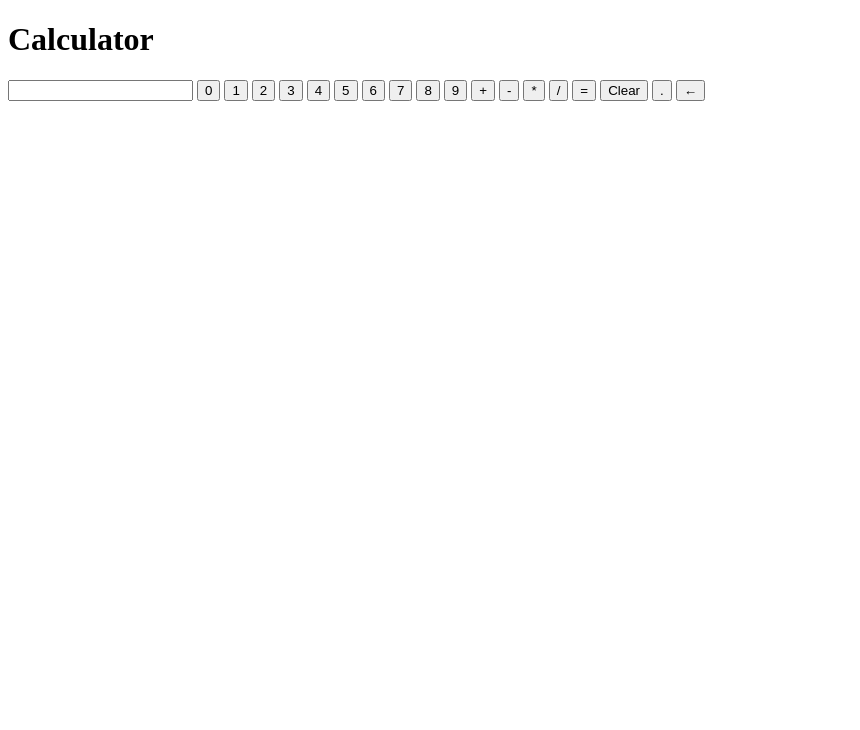
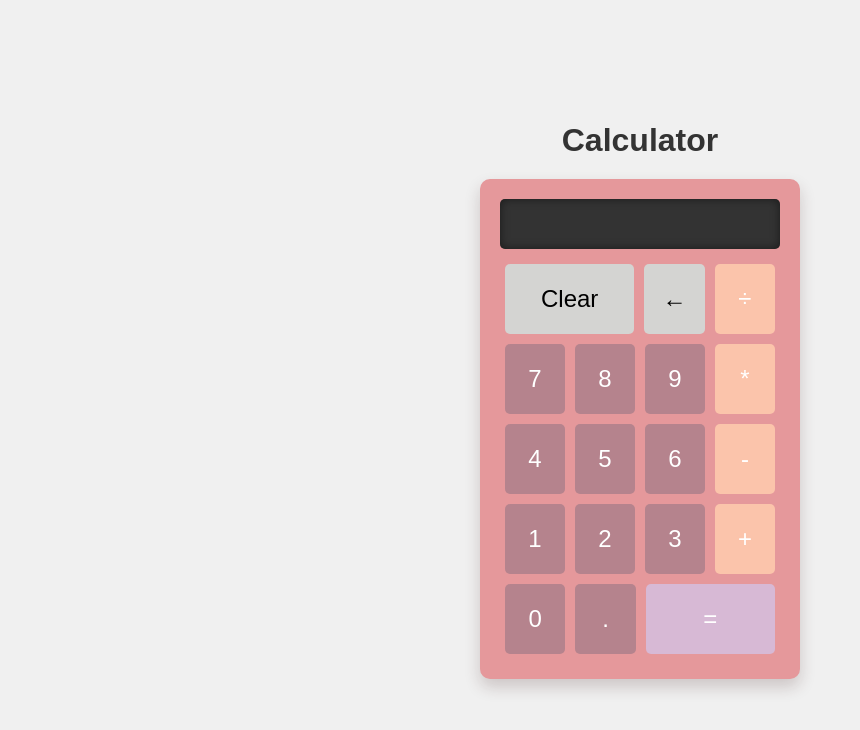
Before and after one commit to YungLien/Calculator, a plain HTML site: page index.html in a window 1280 px wide. Shown: the whole page, without its empty margins (0-860 px from the left). Drawn offline with Linux system fonts and the light colour scheme.

Commit message:
update the style

```diff
--- a/calculator.js
+++ b/calculator.js
@@ -37,8 +37,8 @@ function operate(firstnum, operator, secondnum) {
 
 // Variables to store input values and operator
 let displayValue = ''; // Current input value
-let firstOperand = null; // First operand
-let currentOperator = null; // Current operator
+let firstOperand = null; // First operand 儲存運算中的第一個數字或操作數
+let currentOperator = null; // Current operator 儲存目前選擇的運算符號
 let fullExpression = ''; // Full expression to be displayed
 
 // Get reference to display element
@@ -73,10 +73,10 @@ const buttons = {
 
 // Event handler for number button clicks
 function handleNumberClick(number) {
-    if (currentOperator && firstOperand !== null) {
+    if (currentOperator && firstOperand !== null) {  // 已輸入第一個數字和運算符號
         displayValue += number;
         fullExpression = `${firstOperand} ${currentOperator} ${displayValue}`;
-    } else {
+    } else { //currentOperator是null
         displayValue += number;
         fullExpression = displayValue;
     }
@@ -85,12 +85,12 @@ function handleNumberClick(number) {
 
 // Event handler for operator button clicks
 function handleOperatorClick(operator) {
-    if (firstOperand === null) {
-        firstOperand = parseFloat(displayValue);
+    if (firstOperand === null) { // 還沒有輸入第一個數字
+        firstOperand = parseFloat(displayValue); //把當前顯示的數字（displayValue）轉換為浮點數並儲存到 firstOperand 中
         currentOperator = operator;
         fullExpression = `${firstOperand} ${currentOperator}`;
-        displayValue = '';
-    } else if (currentOperator) {
+        displayValue = ''; //清空 displayValue。這樣使用者可以開始輸入第二個數字。
+    } else if (currentOperator) { //如果 firstOperand 已經有值，並且 currentOperator 已經設定了
         const result = operate(firstOperand, currentOperator, parseFloat(displayValue));
         firstOperand = result;
         currentOperator = operator;
@@ -102,7 +102,7 @@ function handleOperatorClick(operator) {
 
 // Event handler for the equal button
 function handleEqualClick() {
-    if (firstOperand !== null && currentOperator !== null) {
+    if (firstOperand !== null && currentOperator !== null) { //firstOperand) 和運算符號 (currentOperator)。如果兩者都不為 null，則意味著可以進行計算。
         const result = operate(firstOperand, currentOperator, parseFloat(displayValue));
         displayValue = String(result);
         fullExpression = displayValue;
@@ -123,7 +123,7 @@ function handleClearClick() {
 
 // Event handler for the dot button to add decimals
 function handleDotClick() {
-    if (!displayValue.includes('.')) {
+    if (!displayValue.includes('.')) { //displayValue 中不包含小數點
         displayValue += '.';
         display.value = fullExpression += '.';
     }
@@ -131,7 +131,7 @@ function handleDotClick() {
 
 // Event handler for the backspace button to delete the last character
 function handleBackspaceClick() {
-    displayValue = displayValue.slice(0, -1);
+    displayValue = displayValue.slice(0, -1); //使用 slice(0, -1) 來刪除 displayValue 字串中的最後一個字符。會從字串的開始位置（0）到倒數第二個位置（-1）
     fullExpression = fullExpression.slice(0, -1);
     display.value = fullExpression;
 }
--- a/index.html
+++ b/index.html
@@ -6,34 +6,47 @@
     <meta name="viewport" content="width=device-width, initial-scale=1.0">
     <title>Calculator</title>
     <link href="https://fonts.googleapis.com/icon?family=Material+Icons" rel="stylesheet">
+    <link rel="stylesheet" href="style.css">
+
 </head>
 
 <body>
     <h1>Calculator</h1>
-    <!-- Added an id to the input field for easier reference in JavaScript -->
+
+    <div id="container">
+        <div id="display">
             <input type="text" id="display" readonly>
-    <!-- Number buttons -->
-    <button id="btn0">0</button>
+        </div>
+        <div id="row-one" class="row">
+            <button id="btnClear">Clear</button>
+            <button id="btnBackspace">&#8592;</button>
+            <button id="btnDivide">÷</button>
+        </div>
+        <div id="row-two" class="row">
+            <button id="btn7">7</button>
+            <button id="btn8">8</button>
+            <button id="btn9">9</button>
+            <button id="btnMultiply">*</button>
+        </div>
+        <div id="row-three" class="row">
+            <button id="btn4">4</button>
+            <button id="btn5">5</button>
+            <button id="btn6">6</button>
+            <button id="btnSubstract">-</button>
+        </div>
+        <div id="row-four" class="row">
             <button id="btn1">1</button>
             <button id="btn2">2</button>
             <button id="btn3">3</button>
-    <button id="btn4">4</button>
-    <button id="btn5">5</button>
-    <button id="btn6">6</button>
-    <button id="btn7">7</button>
-    <button id="btn8">8</button>
-    <button id="btn9">9</button>
-    <!-- Operator buttons -->
             <button id="btnadd">+</button>
-    <button id="btnSubstract">-</button>
-    <button id="btnMultiply">*</button>
-    <button id="btnDivide">/</button>
-    <!-- Equal, clear, dot, and backspace buttons -->
+        </div>
+        <div id="row-five" class="row">
+            <button id="btn0">0</button>
+            <button id="btnDot">.</button>
             <button id="btnEqual">=</button>
-    <button id="btnClear">Clear</button>
-    <button id="btnDot">.</button>
-    <button id="btnBackspace">&#8592;</button>
+        </div>
 
+    </div>
     <script src="calculator.js"></script>
 </body>
 
--- /dev/null
+++ b/style.css
@@ -0,0 +1,114 @@
+/* Basic reset for better cross-browser rendering */
+* {
+    margin: 0;
+    padding: 0;
+    box-sizing: border-box;
+}
+
+body {
+    font-family: Arial, sans-serif;
+    background-color: #f0f0f0;
+    display: flex;
+    justify-content: center;
+    align-items: center;
+    flex-direction: column;
+    /* Stack the h1 and calculator vertically */
+    height: 100vh;
+}
+
+/* Center and style the h1 */
+h1 {
+    margin-bottom: 20px;
+    text-align: center;
+    color: #333;
+}
+
+/* Container for the calculator */
+#container {
+    width: 320px;
+    background-color: #e5989b;
+    padding: 20px;
+    border-radius: 10px;
+    box-shadow: 0 8px 16px rgba(64, 30, 30, 0.2);
+}
+
+/* Styling for the display */
+#display {
+    margin-bottom: 5px;
+}
+
+#display input {
+    width: 100%;
+    height: 50px;
+    border: none;
+    border-radius: 5px;
+    padding: 10px;
+    font-size: 1.5rem;
+    text-align: right;
+    background-color: #333;
+    color: #fff;
+    box-shadow: inset 0 0 10px rgba(0, 0, 0, 0.5);
+}
+
+/* General button styling */
+button {
+    width: 70px;
+    height: 70px;
+    border: none;
+    border-radius: 5px;
+    font-size: 1.5rem;
+    margin: 5px;
+    cursor: pointer;
+    background-color: #b5838d;
+    color: #fff;
+    transition: background-color 0.2s ease;
+}
+
+button:active {
+    background-color: #777;
+}
+
+/* Row styling */
+.row {
+    display: flex;
+    justify-content: space-between;
+}
+
+/* Operator buttons styling */
+#btnDivide,
+#btnMultiply,
+#btnSubstract,
+#btnadd {
+    background-color: #fbc4ab;
+}
+
+/* Adjust the width of the Clear and Equal buttons */
+#btnClear {
+    background-color: #d4d4d2;
+    color: #000;
+    width: 150px;
+    /* Same width as the Equal button */
+}
+
+#btnBackspace {
+    background-color: #d4d4d2;
+    color: #000;
+    width: 70px;
+    /* Keep the same width */
+}
+
+#btnEqual {
+    background-color: #d7b9d5;
+    width: 150px;
+    /* Make the equals button wider */
+}
+
+/* Special buttons styling */
+#btnDot {
+    background-color: #b5838d;
+}
+
+/* Hover effect */
+button:hover {
+    background-color: #666;
+}
```
Also changed, not shown: 1 other file. Lines whose indentation alone changed are shown as unchanged.
